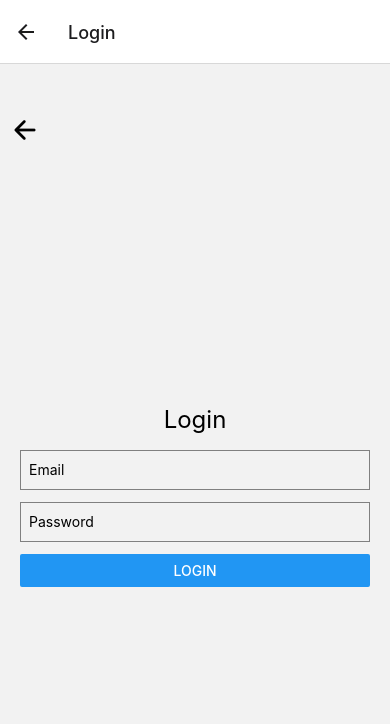
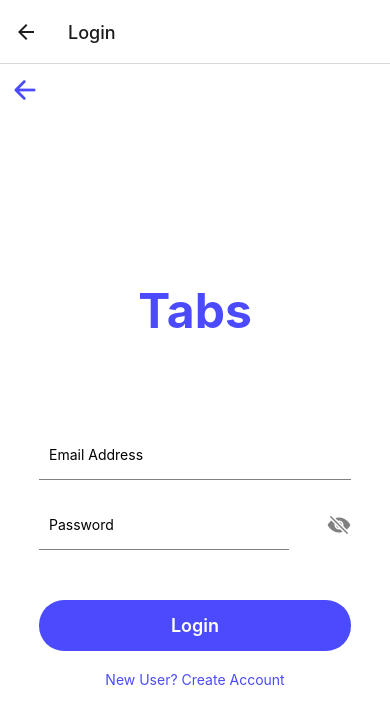
Before and after one commit to yuevan10284/Tabs, a React Native app: screen /Login in a window 390 px wide. Shown: the top 724 px of the page. Built offline with nearby package versions, Linux system fonts and the light colour scheme.

Commit message:
Add files via upload

```diff
--- a/HomeScreen.js
+++ b/HomeScreen.js
@@ -1,18 +1,21 @@
-import React from "react";
-import { View, Text, Button, StyleSheet } from "react-native";
+import React from 'react';
+import { View, Text, StyleSheet, TouchableOpacity } from 'react-native';
 
 const HomeScreen = ({ navigation }) => {
   return (
     <View style={styles.container}>
-            <Text style={styles.title}>Tabs</Text>
-            <Button
-                title="Login"
-                onPress={() => navigation.navigate("Login")}
-            />
-            <Button
-                title="Signup"
-                onPress={() => navigation.navigate("SignUp")}
-            />
+      <Text style={styles.logo}>Tabs</Text>
+      <Text style={styles.tagline}>Simplifying shared expenses with ease!</Text>
+      <TouchableOpacity
+        style={styles.button}
+        onPress={() => navigation.navigate('Login')}>
+        <Text style={styles.buttonText}>Login</Text>
+      </TouchableOpacity>
+      <TouchableOpacity
+        style={styles.button}
+        onPress={() => navigation.navigate('SignUp')}>
+        <Text style={styles.buttonText}>Register</Text>
+      </TouchableOpacity>
     </View>
   );
 };
@@ -20,14 +23,34 @@ const HomeScreen = ({ navigation }) => {
 const styles = StyleSheet.create({
   container: {
     flex: 1,
-        justifyContent: "center",
-        alignItems: "center",
-        backgroundColor: "white",
+    backgroundColor: '#4B4BFD',
+    alignItems: 'center',
+    justifyContent: 'center',
   },
-    title: {
-        padding: 10,
-        fontSize: 24,
-        marginBottom: 20,
+  logo: {
+    fontSize: 48,
+    fontWeight: 'bold',
+    color: 'white',
+    marginBottom: 10,
+  },
+  tagline: {
+    fontSize: 20,
+    color: 'white',
+    marginBottom: 30,
+  },
+  button: {
+    width: '80%',
+    backgroundColor: 'white',
+    padding: 15,
+    borderRadius: 10,
+    marginVertical: 10,
+    justifyContent: 'center',
+    alignItems: 'center',
+  },
+  buttonText: {
+    fontSize: 18,
+    color: '#4B4BFD',
+    fontWeight: '600',
   },
 });
 
--- a/LoginScreen.js
+++ b/LoginScreen.js
@@ -1,88 +1,129 @@
-import React, { useState } from "react";
+import React, { useState } from 'react';
 import {
   View,
   Text,
   TextInput,
-    Button,
   StyleSheet,
+  TouchableOpacity,
   Alert,
-    TouchableOpacity,
-} from "react-native";
-import { useNavigation } from "@react-navigation/native";
-import Icon from "react-native-vector-icons/Ionicons";
-import { signInWithEmailAndPassword } from "firebase/auth";
-import { FIREBASE_AUTH } from "./firebaseConfig";
+} from 'react-native';
+import { useNavigation } from '@react-navigation/native';
+import Icon from 'react-native-vector-icons/Ionicons';
+import { signInWithEmailAndPassword } from 'firebase/auth';
+import { FIREBASE_AUTH } from './firebaseConfig';
 
 const LoginScreen = () => {
-    const [email, setEmail] = useState("");
-    const [password, setPassword] = useState("");
+  const [email, setEmail] = useState('');
+  const [password, setPassword] = useState('');
+  const [passwordVisibility, setPasswordVisibility] = useState(true);
   const navigation = useNavigation();
 
   const handleLogin = async () => {
     try {
       await signInWithEmailAndPassword(FIREBASE_AUTH, email, password);
-            navigation.navigate("ReceiptDataForm", { email });
+      // Make sure you have a 'ReceiptDataForm' screen in your Navigator
+      navigation.navigate('ReceiptDataForm', { email });
     } catch (error) {
-            Alert.alert("Error", error.message);
+      Alert.alert('Error', error.message);
     }
   };
 
+  const togglePasswordVisibility = () => {
+    setPasswordVisibility(!passwordVisibility);
+  };
+
   return (
-        <View style={styles.fullContainer}>
-            <View style={styles.header}>
+    <View style={styles.container}>
+      {/* Custom back button */}
       <TouchableOpacity
-                    onPress={() => navigation.navigate("HomeScreen")}
-                >
-                    <Icon name="arrow-back" size={30} color="#000" />
+        style={styles.backButton}
+        onPress={() => navigation.goBack()}>
+        <Icon name="arrow-back" size={30} color="#4B4BFD" />
       </TouchableOpacity>
-            </View>
-            <View style={styles.container}>
-                <Text style={styles.title}>Login</Text>
+
+      <Text style={styles.logo}>Tabs</Text>
       <TextInput
         style={styles.input}
-                    placeholder="Email"
+        placeholder="Email Address"
         value={email}
         onChangeText={setEmail}
+        autoCapitalize="none"
+        keyboardType="email-address"
       />
+      <View style={styles.passwordContainer}>
         <TextInput
           style={styles.input}
           placeholder="Password"
-                    secureTextEntry
+          secureTextEntry={passwordVisibility}
           value={password}
           onChangeText={setPassword}
+          autoCapitalize="none"
           onSubmitEditing={handleLogin}
-                    returnKeyType="done"
         />
-                <Button title="Login" onPress={handleLogin} />
+        <TouchableOpacity onPress={togglePasswordVisibility}>
+          <Icon name={passwordVisibility ? 'eye-off' : 'eye'} size={24} color="grey" />
+        </TouchableOpacity>
       </View>
+      <TouchableOpacity style={styles.button} onPress={handleLogin}>
+        <Text style={styles.buttonText}>Login</Text>
+      </TouchableOpacity>
+      <TouchableOpacity onPress={() => navigation.navigate('SignUp')}>
+        <Text style={styles.textButton}>New User? Create Account</Text>
+      </TouchableOpacity>
     </View>
   );
 };
 
 const styles = StyleSheet.create({
-    fullContainer: {
-        flex: 1,
-        paddingTop: 50,
-    },
-    header: {
-        marginLeft: 10,
-    },
   container: {
     flex: 1,
-        justifyContent: "center",
-        paddingHorizontal: 20,
+    alignItems: 'center',
+    justifyContent: 'center',
+    backgroundColor: 'white',
   },
-    title: {
-        fontSize: 24,
-        marginBottom: 16,
-        textAlign: "center",
+  logo: {
+    fontSize: 48,
+    fontWeight: 'bold',
+    color: '#4B4BFD',
+    marginTop: 60,
+    marginBottom: 80,
   },
   input: {
-        height: 40,
-        borderColor: "gray",
-        borderWidth: 1,
-        marginBottom: 12,
-        paddingHorizontal: 8,
+    width: '80%',
+    height: 50,
+    marginVertical: 10,
+    borderBottomWidth: 1,
+    borderColor: 'grey',
+    padding: 10,
+  },
+  passwordContainer: {
+    flexDirection: 'row',
+    alignItems: 'center',
+    width: '80%',
+    justifyContent: 'space-between',
+    marginBottom: 20,
+  },
+  button: {
+    width: '80%',
+    backgroundColor: '#4B4BFD',
+    padding: 15,
+    borderRadius: 25,
+    alignItems: 'center',
+    marginTop: 20,
+  },
+  buttonText: {
+    color: 'white',
+    fontWeight: '600',
+    fontSize: 18,
+  },
+  textButton: {
+    marginTop: 20,
+    color: '#4B4BFD',
+  },
+  backButton: {
+    position: 'absolute',
+    top: 10,
+    left: 10,
   },
 });
 
--- a/ReceiptDataForm.js
+++ b/ReceiptDataForm.js
@@ -1,121 +1,94 @@
-import {
-    View,
-    Text,
-    Button,
-    StyleSheet,
-    TextInput,
-    Switch,
-} from "react-native";
-import React, { useEffect, useState } from "react";
-import { addDoc, collection, serverTimestamp } from "firebase/firestore";
-import { FIRESTORE_DB } from "./firebaseConfig";
-import { useRoute } from "@react-navigation/native";
-import Slider from "@react-native-community/slider";
+import React from 'react';
+import { View, Text, TouchableOpacity, StyleSheet, Image } from 'react-native';
+import Icon from 'react-native-vector-icons/Ionicons';
+const ReceiptDataForm = ({ navigation }) => {
 
-const ReceiptDataForm = ({ navigation }) => {
-    const [Receipt, setReceipt] = useState("");
-    const [isDead, setIsDead] = useState(false);
-    const [ReceiptHealth, setReceiptHealth] = useState(5);
+  // Function placeholders for menu options
+  const goToGroups = () => {
+    // navigation.navigate('GroupChats');
+  };
 
-    const route = useRoute();
+  const goToScan = () => {
+    navigation.navigate('ScanReceiptScreen');
+  };
 
-    useEffect(() => {
-        // Access the email parameter from the route params
-        const { email } = route.params || {};
-    }, [route]);
-
-    const addReceipt = async () => {
-        try {
-            const docRef = await addDoc(
-                collection(FIRESTORE_DB, "ReceiptsData"),
-                {
-                    ReceiptID: Receipt,
-                    dead: isDead,
-                    ReceiptHealth: ReceiptHealth,
-                    email: route.params.email.toLowerCase(),
-                    timestamp: serverTimestamp(),
-                }
-            );
-            console.log("Added Receipt with ID: ", docRef.id);
-            setReceipt("");
-            setIsDead(false);
-            setReceiptHealth(5); // Reset all the Receipt status variables
-        } catch (error) {
-            console.error("Error adding Receipt: ", error);
-        }
+  const goToPay = () => {
+    // navigation.navigate('PayLater');
   };
 
   return (
     <View style={styles.container}>
-            <View style={styles.form}>
-                <Text style={styles.formTitles}>Receipt ID</Text>
-                <TextInput
-                    style={styles.input}
-                    placeholder="Instead of QR code, enter Receipt ID"
-                    onChangeText={(text) => setReceipt(text)}
-                    value={Receipt}
-                />
+      {/* Profile Section */}
+      <View style={styles.profileSection}>
+        <Icon name="person-circle-outline" size={80} color="#FFFFFF" />
+        <Text style={styles.profileName}>Naruto Uzumaki</Text>
+        <TouchableOpacity>
+          <Text style={styles.viewProfileText}>view Profile</Text>
+        </TouchableOpacity>
       </View>
-            <View style={styles.form}>
-                <Text style={styles.formTitles}>Dead</Text>
-                <Switch
-                    trackColor={{ false: "#767577", true: "#00cc44" }}
-                    thumbColor={isDead ? "#ccffdd" : "#f4f3f4"}
-                    onValueChange={(value) => setIsDead(value)}
-                    value={isDead}
-                />
+
+      {/* Menu Options */}
+      <TouchableOpacity onPress={() => {}} style={styles.menuItem}>
+        <Text style={styles.menuItemText}>HOME</Text>
+      </TouchableOpacity>
+      <TouchableOpacity onPress={() => {}} style={styles.menuItem}>
+        <Text style={styles.menuItemText}>GROUPS</Text>
+      </TouchableOpacity>
+      <TouchableOpacity onPress={goToScan} style={styles.menuItem}>
+        <Text style={styles.menuItemText}>SCAN RECEIPT</Text>
+      </TouchableOpacity>
+      <TouchableOpacity onPress={() => {}} style={styles.menuItem}>
+        <Text style={styles.menuItemText}>PAY</Text>
+      </TouchableOpacity>
+
+      {/* Footer Icons */}
+      <View style={styles.footer}>
+        <Icon name="bulb-outline" size={30} color="#FFFFFF" />
+        <Icon name="qr-code-outline" size={30} color="#FFFFFF" />
       </View>
-            <View>
-                <Text style={styles.formTitles}>
-                    Receipt Health: {ReceiptHealth}
-                </Text>
-                <View style={{ alignItems: "center" }}>
-                    <Slider
-                        style={{ width: 300, height: 50 }}
-                        minimumValue={0}
-                        maximumValue={10}
-                        step={1}
-                        minimumTrackTintColor="#00cc44"
-                        maximumTrackTintColor="#006622"
-                        thumbTintColor="#00cc44"
-                        value={ReceiptHealth}
-                        onValueChange={(value) => setReceiptHealth(value)}
-                    />
-                </View>
-            </View>
-            <Button
-                onPress={addReceipt}
-                title="Add Receipt"
-                disabled={Receipt === ""}
-            />
     </View>
   );
 };
 
-export default ReceiptDataForm;
-
 const styles = StyleSheet.create({
   container: {
-        marginHorizontal: 20,
+    flex: 1,
+    backgroundColor: '#4B4BFD',
   },
-
-    form: {
-        flexDirection: "row",
-        alignItems: "center",
-        marginVertical: 20,
+  profileSection: {
+    alignItems: 'center',
+    marginVertical: 40,
   },
-
-    formTitles: {
-        marginRight: 10,
+  profileName: {
+    fontSize: 22,
+    fontWeight: 'bold',
+    color: '#FFFFFF',
+    marginTop: 10,
   },
-
-    input: {
-        borderWidth: 1,
-        borderColor: "#2F5233",
-        backgroundColor: "#e6ffe6",
-        height: 40,
-        borderRadius: 4,
-        flex: 1,
-        padding: 10,
+  viewProfileText: {
+    color: '#FFFFFF',
+    textDecorationLine: 'underline',
+  },
+  menuItem: {
+    backgroundColor: 'rgba(255, 255, 255, 0.2)',
+    paddingVertical: 15,
+    paddingHorizontal: 20,
+    marginVertical: 10,
+    borderRadius: 10,
+  },
+  menuItemText: {
+    fontSize: 18,
+    fontWeight: 'bold',
+    color: '#FFFFFF',
+  },
+  footer: {
+    position: 'absolute',
+    bottom: 20,
+    left: 20,
+    right: 20,
+    flexDirection: 'row',
+    justifyContent: 'space-between',
   },
 });
+
+export default ReceiptDataForm;
--- a/SignUpScreen.js
+++ b/SignUpScreen.js
@@ -3,7 +3,6 @@ import {
   View,
   Text,
   TextInput,
-    Button,
   StyleSheet,
   Alert,
   TouchableOpacity,
@@ -20,11 +19,7 @@ const SignUpScreen = () => {
 
   const handleSignUp = async () => {
     try {
-            await createUserWithEmailAndPassword(
-                FIREBASE_AUTH,
-                email,
-                password
-            );
+      await createUserWithEmailAndPassword(FIREBASE_AUTH, email, password);
       navigation.navigate("HomeScreen");
     } catch (error) {
       Alert.alert("Error", error.message);
@@ -32,61 +27,86 @@ const SignUpScreen = () => {
   };
 
   return (
-        <View style={styles.fullContainer}>
-            <View style={styles.header}>
+    <View style={styles.container}>
+      {/* Custom back button */}
       <TouchableOpacity
-                    onPress={() => navigation.navigate("HomeScreen")}
-                >
-                    <Icon name="arrow-back" size={30} color="#000" />
+        style={styles.backButton}
+        onPress={() => navigation.goBack()}>
+        <Icon name="arrow-back" size={30} color="#4B4BFD" />
       </TouchableOpacity>
-            </View>
-            <View style={styles.container}>
-                <Text style={styles.title}>Sign Up</Text>
+
+      <Text style={styles.logo}>Tabs</Text>
       <TextInput
         style={styles.input}
-                    placeholder="Email"
+        placeholder="Email Address"
         value={email}
         onChangeText={setEmail}
+        autoCapitalize="none"
+        keyboardType="email-address"
       />
       <TextInput
         style={styles.input}
         placeholder="Password"
-                    secureTextEntry
+        secureTextEntry={true}
         value={password}
         onChangeText={setPassword}
+        autoCapitalize="none"
         onSubmitEditing={handleSignUp}
-                    returnKeyType="done"
+
       />
-                <Button title="Sign Up" onPress={handleSignUp} />
-            </View>
+      <TouchableOpacity style={styles.button} onPress={handleSignUp}>
+        <Text style={styles.buttonText}>Register</Text>
+      </TouchableOpacity>
+      <TouchableOpacity onPress={() => navigation.navigate('Login')}>
+        <Text style={styles.textButton}>Have an account? Login</Text>
+      </TouchableOpacity>
     </View>
   );
 };
 
 const styles = StyleSheet.create({
-    fullContainer: {
-        flex: 1,
-        paddingTop: 50,
-    },
-    header: {
-        marginLeft: 10,
-    },
   container: {
     flex: 1,
-        justifyContent: "center",
-        paddingHorizontal: 20,
+    alignItems: 'center',
+    justifyContent: 'center',
+    backgroundColor: 'white',
   },
-    title: {
-        fontSize: 24,
-        marginBottom: 16,
-        textAlign: "center",
+  logo: {
+    fontSize: 48,
+    fontWeight: 'bold',
+    color: '#4B4BFD',
+    marginTop: 60,
+    marginBottom: 80,
   },
   input: {
-        height: 40,
-        borderColor: "gray",
-        borderWidth: 1,
-        marginBottom: 12,
-        paddingHorizontal: 8,
+    width: '80%',
+    height: 50,
+    marginVertical: 10,
+    borderBottomWidth: 1,
+    borderColor: 'grey',
+    padding: 10,
+  },
+  button: {
+    width: '80%',
+    backgroundColor: '#4B4BFD',
+    padding: 15,
+    borderRadius: 25,
+    alignItems: 'center',
+    marginTop: 20,
+  },
+  buttonText: {
+    color: 'white',
+    fontWeight: '600',
+    fontSize: 18,
+  },
+  backButton: {
+    position: 'absolute',
+    top: 10,
+    left: 10,
+  },
+  textButton: {
+    marginTop: 20,
+    color: '#4B4BFD',
   },
 });
 
```
Also changed, not shown: Navigation.js (+23 -5 lines), ScanReceiptScreen.js (added, +59 -0 lines). Lines whose indentation alone changed are shown as unchanged.
